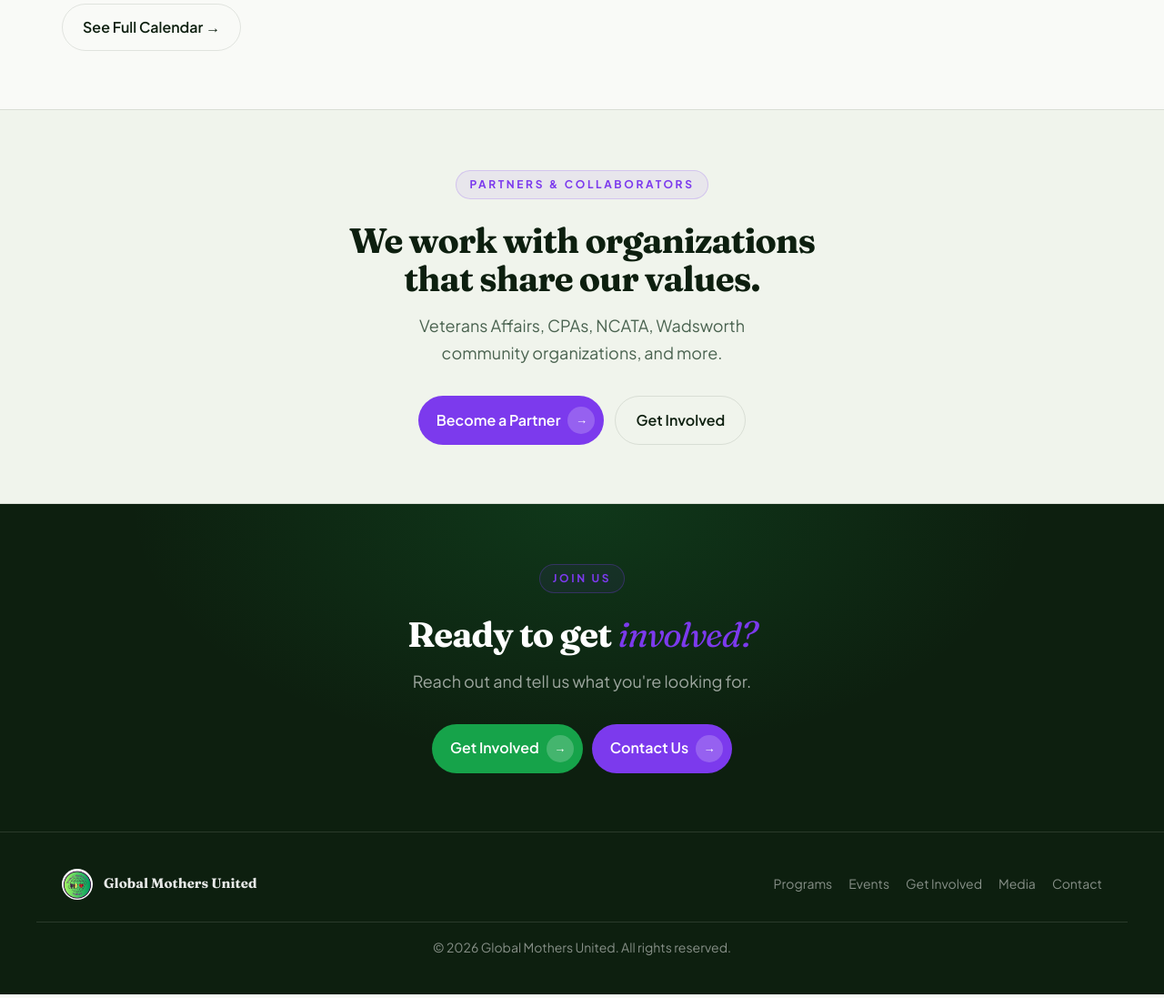
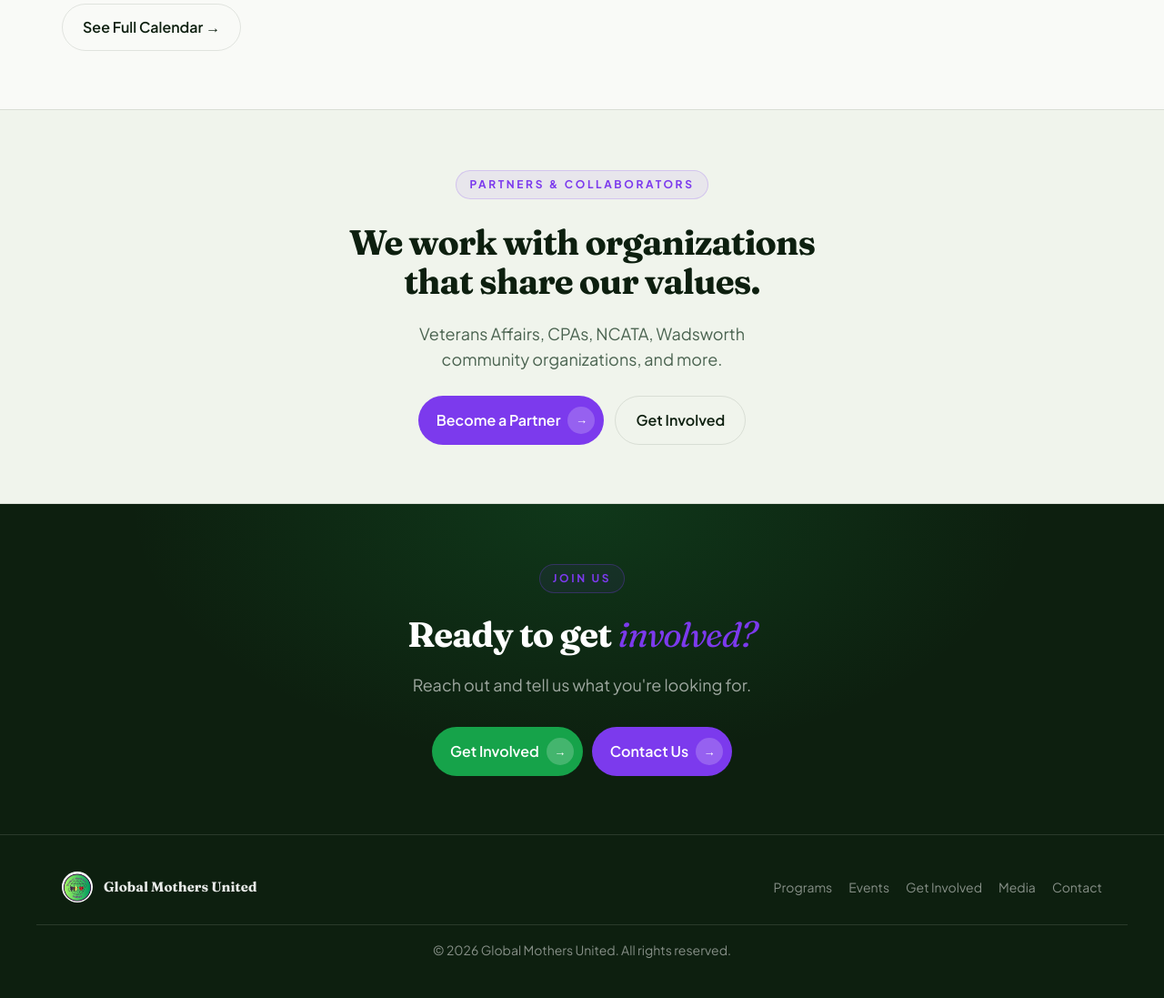
Before and after one commit to AmmarMetaphor/global-mothers-united-wordpress, a WordPress theme: template front-page.php in a window 1280 px wide. Shown: the part 2705-3802 px from the top of the page at 91% size. Run offline with PHP 8.4 and a stand-in for WordPress, Linux system fonts and the light colour scheme; the site name, menu and one post (Sample post) are stand-ins, and other content is empty; some web fonts are replaced.

Commit message:
Improve section vertical rhythm

```diff
--- a/assets/css/site.css
+++ b/assets/css/site.css
@@ -100,13 +100,14 @@ header.page{padding:100px 0 var(--space-lg)}
 .fin{background:var(--ink);color:#fff;text-align:center;padding:var(--space-2xl) 0;position:relative;overflow:hidden}
 .fin::after{content:"";position:absolute;inset:0;background:radial-gradient(ellipse at 50% 0%,rgba(29,185,84,.17),transparent 55%);pointer-events:none}
 .fin h2{color:#fff;margin:0 auto;max-width:22ch;position:relative;z-index:1}
-.fin p{color:rgba(255,255,255,.62);margin:18px auto 36px;max-width:46ch;position:relative;z-index:1}
+.fin p{color:rgba(255,255,255,.62);margin:20px auto 36px;max-width:46ch;position:relative;z-index:1}
 .fin-cta{display:flex;gap:12px;justify-content:center;flex-wrap:wrap;position:relative;z-index:1}
 
 /* ---- Shared centered CTA band (Home Partner Band, Media Speaking Band) ---- */
 .cta-band{background:var(--cream-deep);border-top:1px solid var(--hairline);border-bottom:1px solid var(--hairline);padding:var(--space-xl) 0;text-align:center}
-.cta-band h2{margin:0 auto;max-width:24ch}
-.cta-band p{color:var(--slate);margin:16px auto 32px;max-width:50ch;text-wrap:balance}
+.cta-band .eyebrow{margin-bottom:26px}
+.cta-band h2{margin:0 auto;max-width:24ch;line-height:1.12}
+.cta-band p{color:var(--slate);margin:22px auto 26px;max-width:50ch;line-height:1.55;text-wrap:balance}
 .cta-band .cta-row{display:flex;gap:12px;justify-content:center;flex-wrap:wrap}
 
 /* ---- Shared program/category badges (.ptag-g / .ptag-p) ---- */
@@ -216,7 +217,7 @@ header::before{content:"";position:absolute;bottom:-100px;left:-60px;width:380px
 .final::after{content:"";position:absolute;inset:0;background:radial-gradient(ellipse at 50% 0%,rgba(29,185,84,.16),transparent 55%);pointer-events:none}
 .final-inner{position:relative;z-index:1}
 .final h2{color:#fff;margin:0 auto;max-width:22ch}
-.final p{color:rgba(255,255,255,.6);margin:16px auto 32px;max-width:46ch}
+.final p{color:rgba(255,255,255,.6);margin:20px auto 32px;max-width:46ch}
 .final-cta{display:flex;gap:10px;justify-content:center;flex-wrap:wrap}
 
 /* ---- Home page: sizing/spacing that is unique to the badge icons here ---- */
@@ -403,4 +404,7 @@ body.gmu-media .ptag.g:hover{background:var(--green-mid);color:#fff}
 
   .contact-grid{grid-template-columns:1fr;gap:40px}
   .fg{grid-template-columns:1fr}
+
+  .cta-band .eyebrow{margin-bottom:22px}
+  .cta-band p{margin:18px auto 22px}
 }
```
